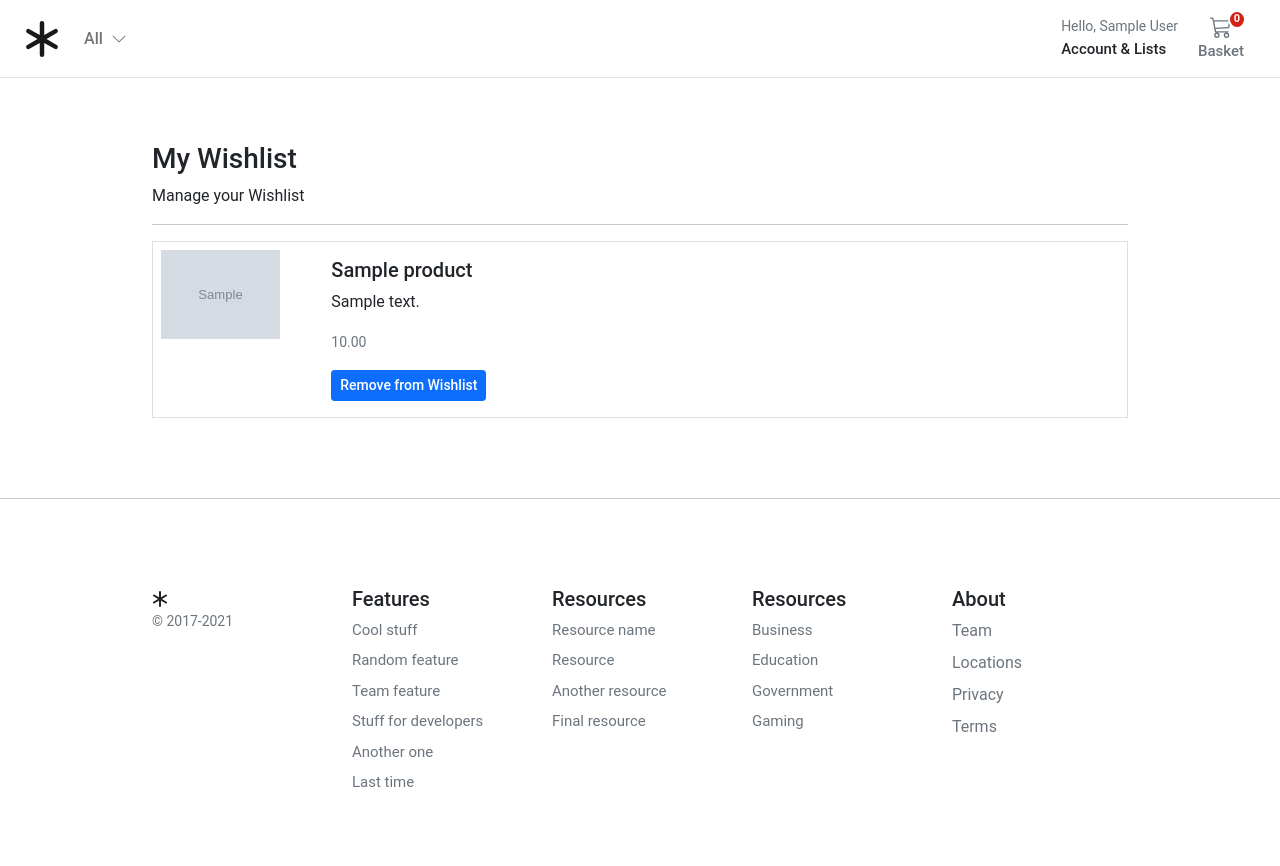
After one commit to Asld97/Django_Ecommerce, a Django app: page /account/wishlist/ in a window 1280 px wide. The commit adds this page. Run offline with Django 4.2, Linux system fonts and the light colour scheme; a user stored in the database is signed in; tables that the repository leaves empty hold one stand-in row (values such as "Sample post"); grey boxes marked "Sample" are stand-in pictures.

Commit message:
Template for Wishlist

```diff
--- a/account/urls.py
+++ b/account/urls.py
@@ -73,4 +73,5 @@ urlpatterns = [
         views.add_to_wishlist,
         name="user_wishlist",
     ),
+    path("wishlist/", views.wishlist, name="wishlist"),
 ]
--- a/account/views.py
+++ b/account/views.py
@@ -17,12 +17,21 @@ from .tokens import account_activation_token
 
 
 @login_required
+def wishlist(request):
+    products = Product.objects.filter(users_wishlist=request.user)
+
+    return render(
+        request, "account/dashboard/user_wish_list.html", {"wishlist": products}
+    )
+
+
+@login_required
 def add_to_wishlist(request, id):
     product = get_object_or_404(Product, id=id)
-    if product.users_whishlist.filter(id=request.user.id).exists():
-        product.users_whishlist.remove(request.user)
+    if product.users_wishlist.filter(id=request.user.id).exists():
+        product.users_wishlist.remove(request.user)
     else:
-        product.users_whishlist.add(request.user)
+        product.users_wishlist.add(request.user)
 
     # HTTP_REFERER - remember last site we have been. We redirect to last visited page
     return HttpResponseRedirect(request.META["HTTP_REFERER"])
--- a/store/models.py
+++ b/store/models.py
@@ -130,7 +130,7 @@ class Product(models.Model):
         _("Created at"), auto_now_add=True, editable=False
     )
     updated_at = models.DateTimeField(_("Updated at"), auto_now=True)
-    users_whishlist = models.ManyToManyField(
+    users_wishlist = models.ManyToManyField(
         base.AUTH_USER_MODEL, related_name="user_whislist", blank=True
     )
 
--- /dev/null
+++ b/templates/account/dashboard/user_wish_list.html
@@ -0,0 +1,42 @@
+{% extends "../sub_base.html" %}
+{% block title %}Users Wish List{% endblock %}
+
+{% block sub_content %}
+<div class="col-12 mx-auto">
+  <h1 class="h3">My Wishlist</h1>
+  <div>Manage your Wishlist</div>
+  <hr />
+
+  {% if wishlist %}
+  {% for product in wishlist  %}
+
+  <div class="card mb-3 rounded-0">
+    <div class="row g-0">
+      <div class="col-md-2">
+        {% for image in product.product_image.all  %}
+          {% if image.is_feature %}
+          <img class="img-fluid d-block p-2" width="135px" src="{{ image.image.url }}"
+            alt="{{ image.image.alt_text }}" />
+          {% endif %}
+        {% endfor %}
+      </div>
+      <div class="col-md-10">
+        <div class="card-body">
+          <h5 class="card-title">{{product.title}}</h5>
+          <p class="card-text">{{product.description}}</p>
+          <p class="card-text"><small class="text-muted">{{product.regular_price}}</small></p>
+          <a type="button" class="btn btn-primary fw500 btn-sm" href="{% url 'account:user_wishlist' product.id %}">Remove from Wishlist</a>
+        </div>
+      </div>
+    </div>
+  </div>
+
+  {% endfor %}
+  {% else %}
+  <p class="card-text">No products have been added to your wishlist yet</p>
+  {% endif %}
+
+
+
+</div>
+{% endblock %}
```
Also changed, not shown: templates/account/dashboard/dashboard.html (+21 -0 lines), store/migrations/0003_rename_users_whishlist_product_users_wishlist.py (added).
